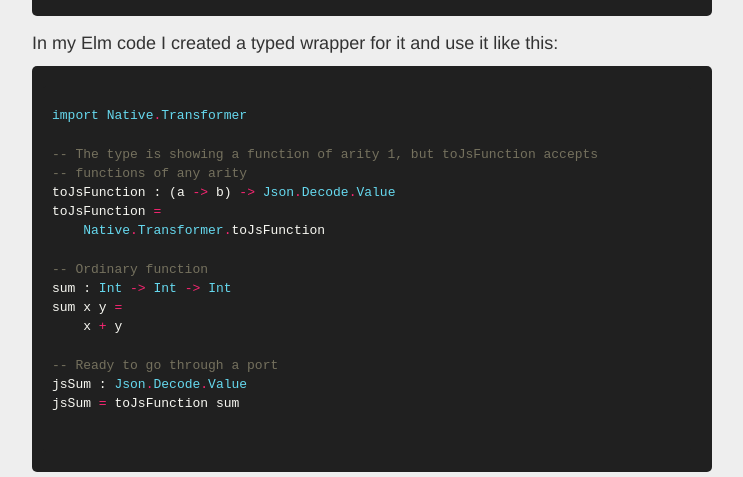
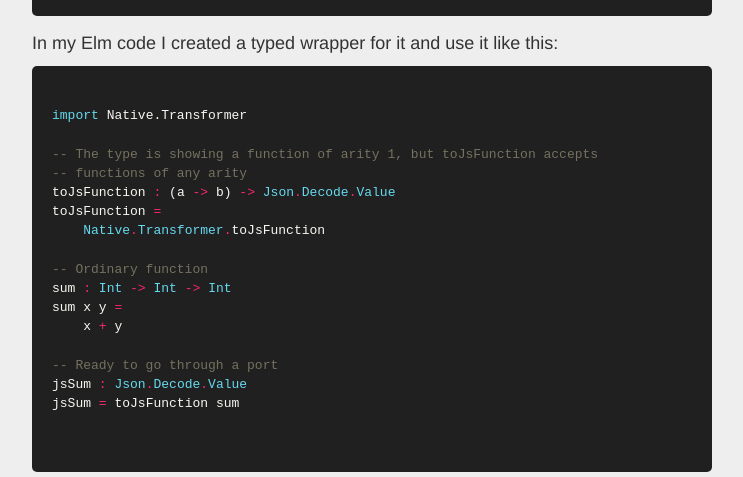
Before and after one commit to lazamar/lazamar.github.io, a Jekyll site: the page built from _posts/2017-05-23-calling-elm-functions-synchronously.md, in a window 1280 px wide and 900 px high, scrolled down 1808 px. Shown: the part 152-629 px from the top of the window, without its empty margins (268-1011 px from the left). Built offline with Jekyll 4.4.1, drawn with Linux system fonts in a browser that asks for light colours; comment, search, counter and statistics services are not loaded.

Commit message:
Set Elm highlighting as Haskell

````diff
--- a/_posts/2017-05-23-calling-elm-functions-synchronously.md
+++ b/_posts/2017-05-23-calling-elm-functions-synchronously.md
@@ -21,7 +21,7 @@ So I set out to find a nicer way to get my Node.js JavaScript code to interact s
 
 After spending some time going through the work of all of those who came before me, I considered the two best methods to be [https://github.com/mbylstra/call-elm-functions-from-js-dont-do-this](https://github.com/mbylstra/call-elm-functions-from-js-dont-do-this) and [https://github.com/eeue56/take-home](https://github.com/eeue56/take-home). Both seem to have this line as their secret sauce:
 
-``` elm
+``` haskell
 Elm.worker(Elm.MyModule)
 ```
 
@@ -61,7 +61,7 @@ const _user$project$Native_Transformer = (function() {
 
 In my Elm code I created a typed wrapper for it and use it like this:
 
-``` elm
+``` haskell
 import Native.Transformer
 
 -- The type is showing a function of arity 1, but toJsFunction accepts
@@ -98,7 +98,7 @@ FrontEnd.elm                      BackEnd.elm
 	 - One for our JS to listen to. This one will receive an object containing all the functions we want to expose.
 	 - One for our JS to call. Once we are listening on the other port, this will trigger Elm to call our listener function.
 
-``` elm
+``` haskell
 port expose : PublicAPI -> Cmd msg
 
 port requestExposition : (Json.Decode.Value -> msg) -> Sub msg
````
